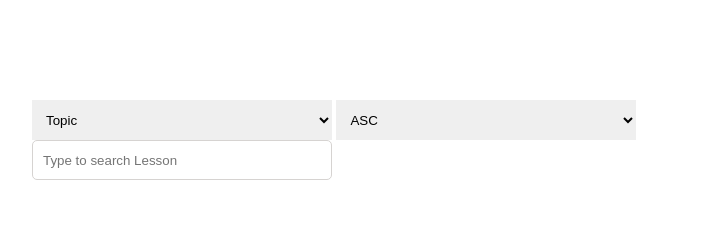
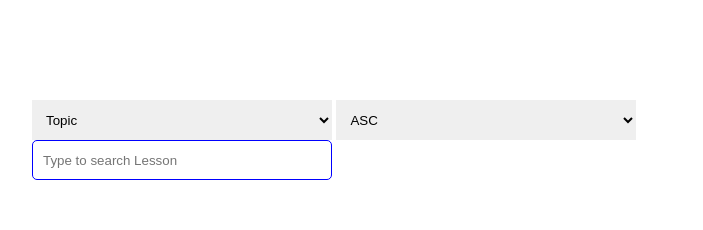
Before and after one commit to adelmar526/heroku-app, a website: page index.html in a window 1280 px wide. Shown: the top 230 px of the page, without its empty margins (288-991 px from the left). Drawn offline with nearby package versions, Linux system fonts and the light colour scheme; some packages are replaced by stand-ins of ours; no server answers; a script that the page names is missing.

Commit message:
Update style.css

```diff
--- a/public/style.css
+++ b/public/style.css
@@ -18,7 +18,7 @@ body {
 }
 
 .search {
-    border: #d6d3d1 1px solid;
+    border: blue 1px solid;
     border-radius: 5px;
 }
 
```
